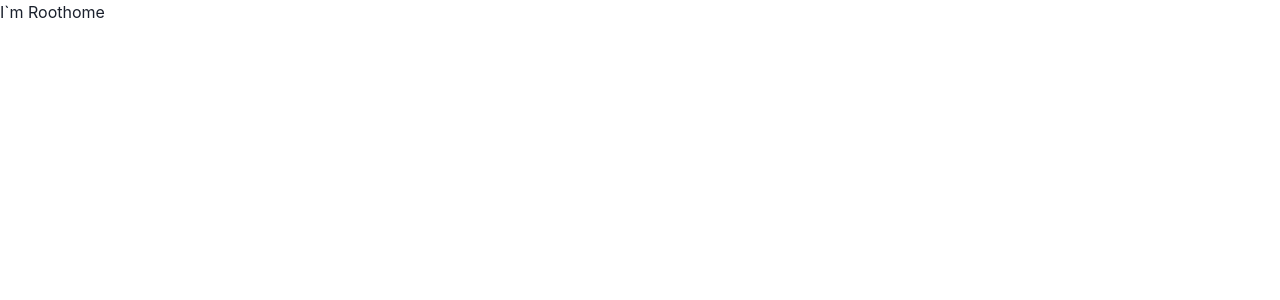
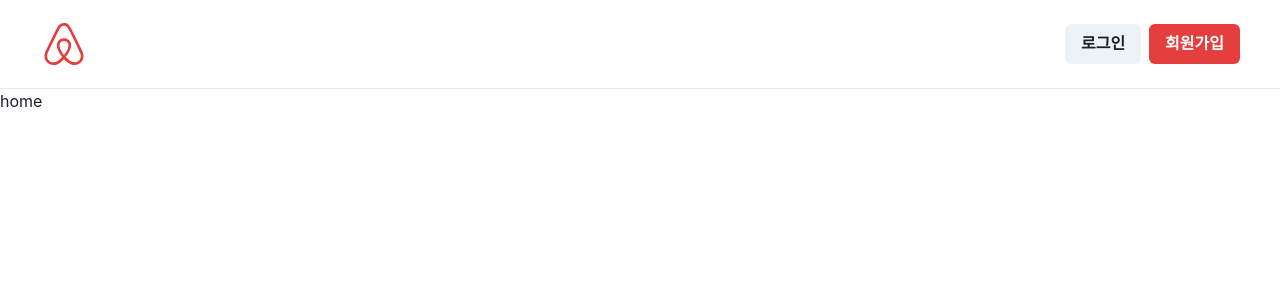
Before and after one commit to komo3344/airbnb-frontend, a React (Create React App) app: page / in a window 1280 px wide. Shown: the top 300 px of the page. Built offline with nearby package versions, Linux system fonts and the light colour scheme.

Commit message:
sytle: 로그인 회원가입 아이콘 헤더

```diff
--- a/package.json
+++ b/package.json
@@ -16,6 +16,7 @@
     "framer-motion": "^10.8.5",
     "react": "^18.2.0",
     "react-dom": "^18.2.0",
+    "react-icons": "^4.8.0",
     "react-router-dom": "^6.9.0",
     "react-scripts": "5.0.1",
     "typescript": "^4.9.5",
--- a/src/components/Root.tsx
+++ b/src/components/Root.tsx
@@ -1,10 +1,20 @@
+import { Box, Button, HStack } from '@chakra-ui/react';
 import { Outlet } from 'react-router-dom';
+import {FaAirbnb} from 'react-icons/fa'
 
 export default function Root() {
     return (
-        <div>
-            I`m Root
+        <Box>
+            <HStack paddingX={10} paddingY={5} justifyContent={'space-between'} borderBottomWidth={1}>
+                <Box color={"red.500"}>
+                    <FaAirbnb size={48} />
+                </Box>
+                <HStack spacing={2}>
+                    <Button>로그인</Button>
+                    <Button colorScheme={"red"}>회원가입</Button>
+                </HStack>
+            </HStack>
             <Outlet />
-        </div>
+        </Box>
     )
 }
```
Also changed, not shown: 2 other files (tests, documents, lock files or other folders).
